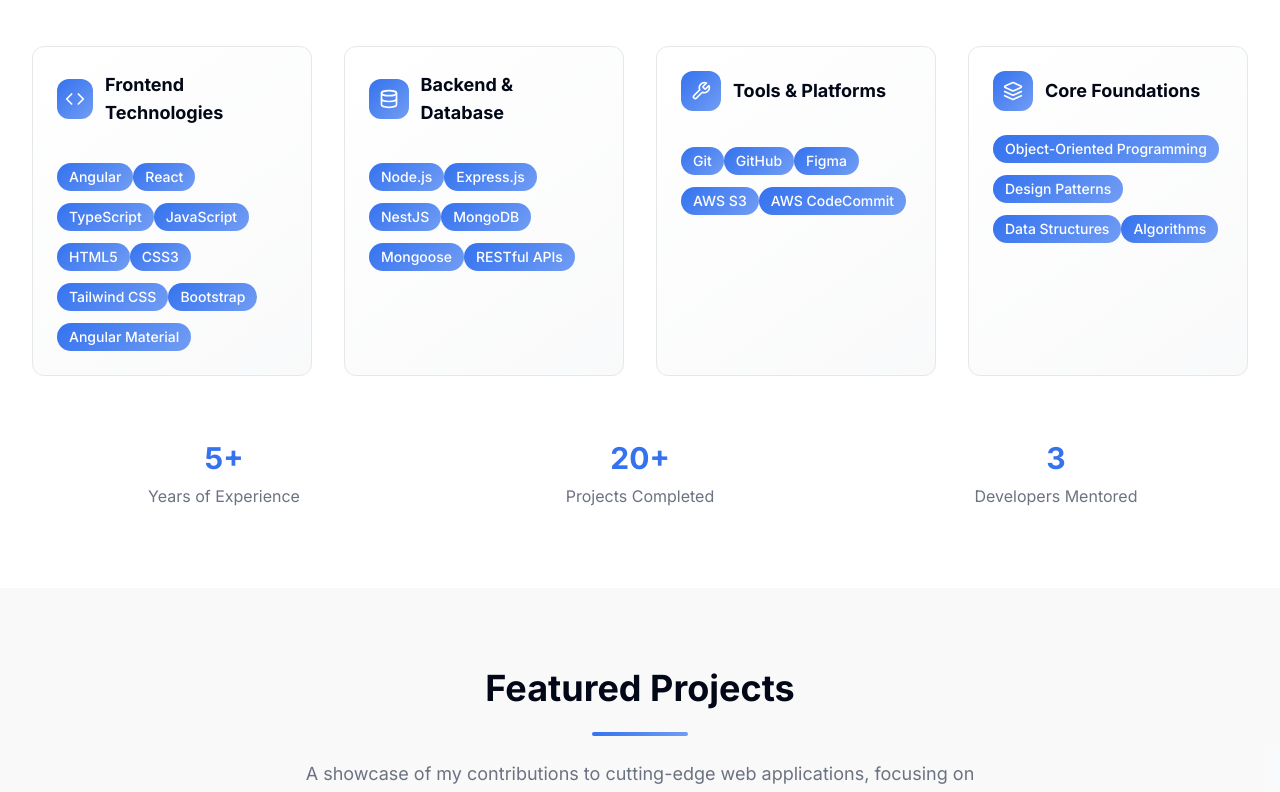
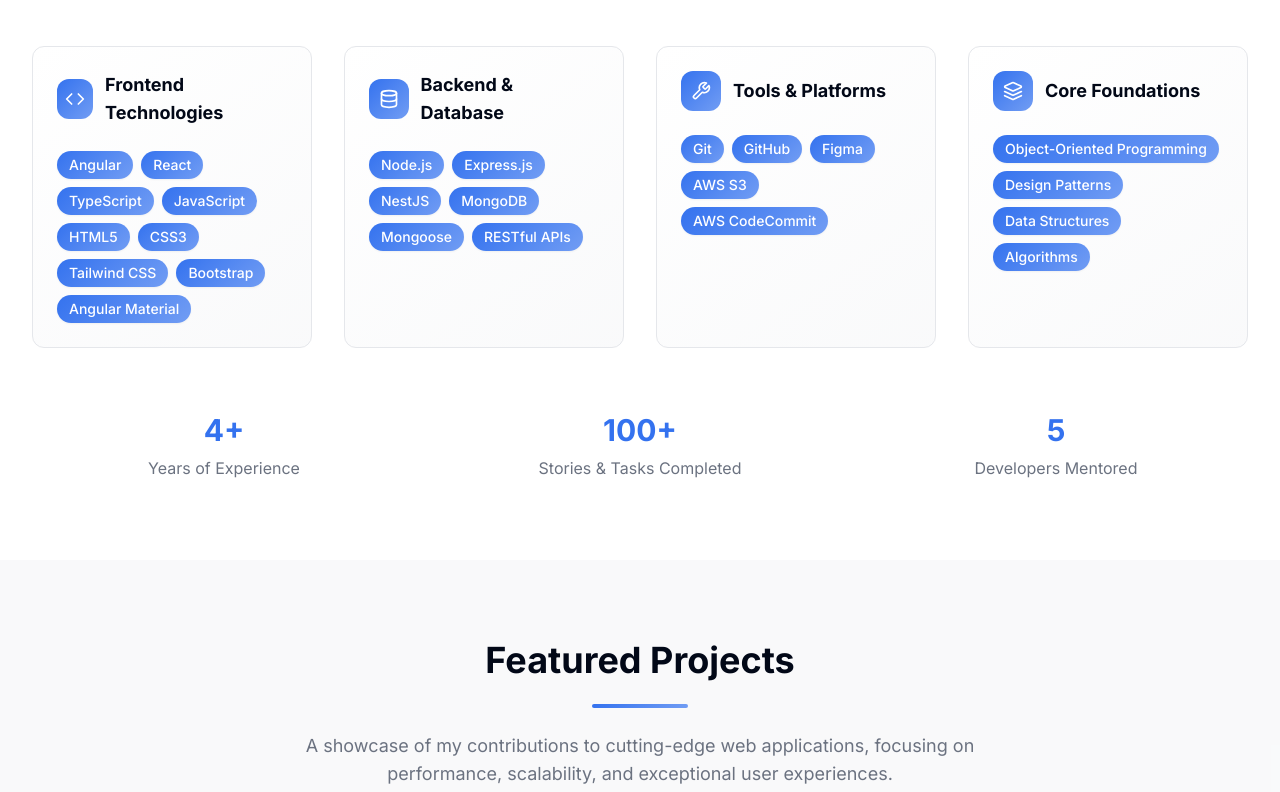
Before and after one commit to hisham-mhammed-afifi/hesham-afifi-dev, a React (Vite) app: page / in a window 1280 px wide. Shown: the part 3320-4112 px from the top of the page. Built offline with nearby package versions, Linux system fonts and the light colour scheme.

Commit message:
added favicon and changed some in skills styles

```diff
--- a/src/components/SkillsSection.tsx
+++ b/src/components/SkillsSection.tsx
@@ -52,7 +52,7 @@ const SkillsSection = () => {
                 <h3 className="font-bold text-lg">{category.title}</h3>
               </div>
 
-              <div className="space-y-3">
+              <div className="flex flex-wrap gap-2">
                 {category.skills.map((skill, skillIndex) => (
                   <div
                     key={skillIndex}
@@ -69,15 +69,15 @@ const SkillsSection = () => {
         {/* Expertise Highlights */}
         <div className="mt-16 grid md:grid-cols-3 gap-8">
           <div className="text-center">
-            <div className="text-3xl font-bold text-primary mb-2">5+</div>
+            <div className="text-3xl font-bold text-primary mb-2">4+</div>
             <div className="text-muted-foreground">Years of Experience</div>
           </div>
           <div className="text-center">
-            <div className="text-3xl font-bold text-primary mb-2">20+</div>
-            <div className="text-muted-foreground">Projects Completed</div>
+            <div className="text-3xl font-bold text-primary mb-2">100+</div>
+            <div className="text-muted-foreground">Stories & Tasks Completed</div>
           </div>
           <div className="text-center">
-            <div className="text-3xl font-bold text-primary mb-2">3</div>
+            <div className="text-3xl font-bold text-primary mb-2">5</div>
             <div className="text-muted-foreground">Developers Mentored</div>
           </div>
         </div>
--- a/src/index.css
+++ b/src/index.css
@@ -143,7 +143,7 @@
   }
 
   .skill-badge {
-    @apply inline-flex items-center px-3 py-1 rounded-full text-sm font-medium;
+    @apply inline-flex items-center px-3 py-1 rounded-full text-sm font-medium shadow-sm;
     background: var(--gradient-primary);
     color: hsl(var(--primary-foreground));
   }
```
Also changed, not shown: 1 other file (tests, documents, lock files or other folders).
